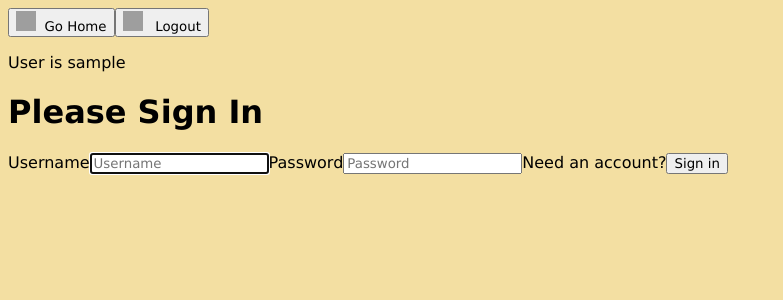
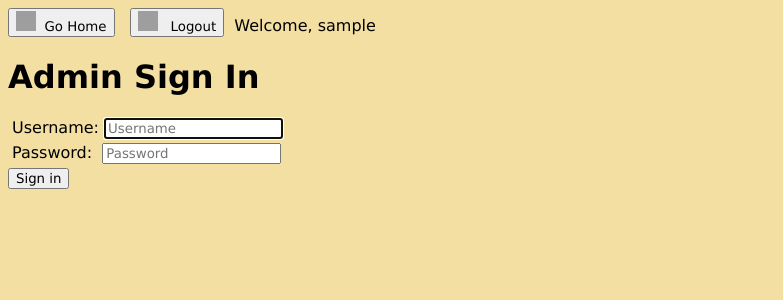
Before and after one commit to quarkscodes/tecapstone, a Vue app in the folder vue/: page /login in a window 1280 px wide. Shown: the top 300 px of the page, without its empty margins (0-783 px from the left). Built offline with nearby package versions, Linux system fonts and the light colour scheme; no server answers; sample sign-in values are in the browser's storage; grey boxes are pictures that could not be loaded.

Commit message:
styling and routing for admins

```diff
--- a/vue/src/App.vue
+++ b/vue/src/App.vue
@@ -11,6 +11,7 @@
           &nbsp;Go Home
         </button>
       </router-link>
+      &nbsp;
 
       <router-link :to="{ name: 'login' }" v-if="$store.state.token == ''">
         <button>
@@ -33,9 +34,10 @@
           &nbsp; Logout
         </button>
       </router-link>
-      <p v-if="$store.state.user.username">
-        User is {{ $store.state.user.username }}
-      </p>
+
+      <a v-if="$store.state.user.username">
+        &nbsp;Welcome, {{ $store.state.user.username }}
+      </a>
     </div>
     <router-view />
   </div>
--- a/vue/src/router/index.js
+++ b/vue/src/router/index.js
@@ -1,6 +1,6 @@
 import Vue from 'vue'
 import Router from 'vue-router'
-// import store from '../store/index'
+import store from '../store/index'
 
 import Home from '../views/Home.vue'
 import Login from '../views/Login.vue'
@@ -75,17 +75,13 @@ const router = new Router({
   ]
 })
 
-// router.beforeEach((to, from, next) => {
-//   // Determine if the route requires Authentication
-//   const requiresAuth = to.matched.some(x => x.meta.requiresAuth);
-
-//   // If it does and they are not logged in, send the user to "/login"
-//   if (requiresAuth && store.state.token === '') {
-//     next("/login");
-//   } else {
-//     // Else let them go to their next destination
-//     next();
-//   }
-// });
+ router.beforeEach((to, from, next) => {
+   const requiresAuth = to.matched.some(x => x.meta.requiresAuth);
+   if (requiresAuth && store.state.token === '') {
+     next("/login");
+   } else {
+     next();
+   }
+ });
 
 export default router;
--- a/vue/src/views/Details.vue
+++ b/vue/src/views/Details.vue
@@ -116,7 +116,7 @@ export default {
   margin-top: 8px;
 }
 
-#details_tag_list{
+#details_tag_list {
   display: flex;
   justify-content: center;
   flex-wrap: wrap;
--- a/vue/src/views/Home.vue
+++ b/vue/src/views/Home.vue
@@ -152,6 +152,8 @@ export default {
 
 .home_header {
   grid-area: header;
+  margin: 12px;
+  margin-top: 32px;
 }
 
 .home_filter {
--- a/vue/src/views/Login.vue
+++ b/vue/src/views/Login.vue
@@ -1,18 +1,20 @@
 <template>
   <div id="login" class="text-center">
     <form class="form-signin" @submit.prevent="login">
-      <h1 class="h3 mb-3 font-weight-normal">Please Sign In</h1>
+      <h1>Admin Sign In</h1>
       <div
+        id="invalid"
         class="alert alert-danger"
         role="alert"
         v-if="invalidCredentials"
-      >Invalid username and password!</div>
+      >Invalid username or password, try again.<br/><br/></div>
       <div
         class="alert alert-success"
         role="alert"
         v-if="this.$route.query.registration"
       >Thank you for registering, please sign in.</div>
-      <label for="username" class="sr-only">Username</label>
+      <div id="input">
+      <label for="username" class="sr-only">Username:&nbsp;</label>
       <input
         type="text"
         id="username"
@@ -22,7 +24,9 @@
         required
         autofocus
       />
-      <label for="password" class="sr-only">Password</label>
+      </div>
+      <div id="input">
+      <label for="password" class="sr-only">Password:&nbsp;&nbsp;</label>
       <input
         type="password"
         id="password"
@@ -31,7 +35,7 @@
         v-model="user.password"
         required
       />
-      <router-link :to="{ name: 'register' }">Need an account?</router-link>
+      </div>
       <button type="submit">Sign in</button>
     </form>
   </div>
@@ -74,3 +78,13 @@ export default {
   }
 };
 </script>
+
+<style>
+#input{
+  margin: 4px;
+}
+
+#invalid{
+  color: red;
+}
+</style>
--- a/vue/src/views/Logout.vue
+++ b/vue/src/views/Logout.vue
@@ -6,7 +6,7 @@
 export default {
   created() {
     this.$store.commit("LOGOUT");
-    this.$router.push("/login");
+    this.$router.push("/");
   }
 };
 </script>
```
